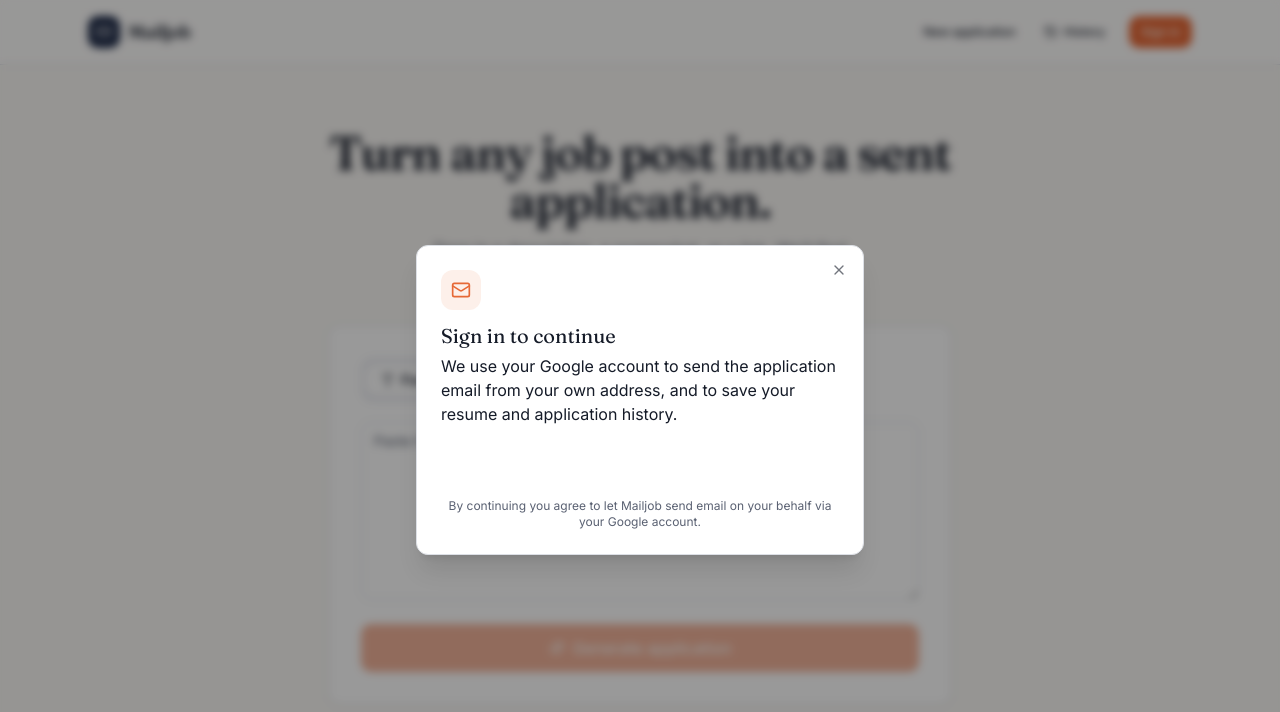
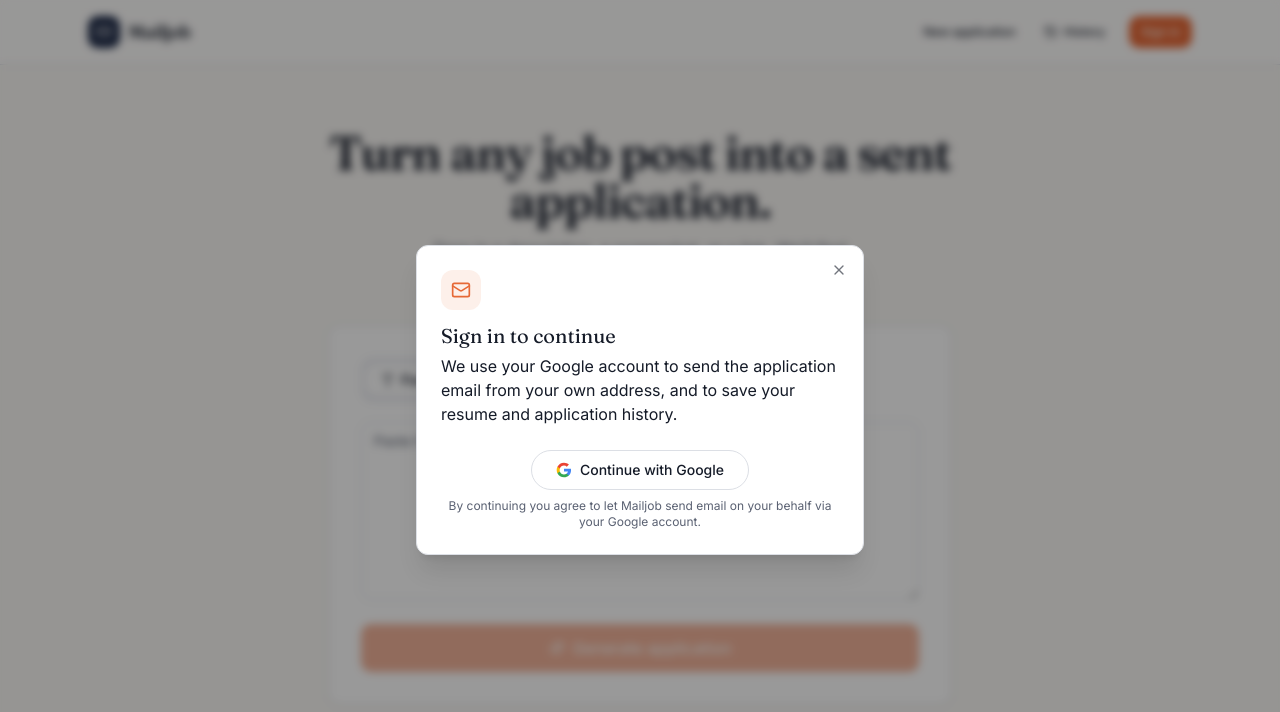
Before and after one commit to daminisingh-9761/SendEmail_fe, a React (Vite) app: page / in a window 1280 px wide. Both pictures are taken after a click on the button "Sign in". Shown: the top 712 px of the page. Built offline with nearby package versions, Linux system fonts and the light colour scheme; no server answers.

Commit message:
mail sent code

```diff
--- a/src/components/EmailEditor.tsx
+++ b/src/components/EmailEditor.tsx
@@ -11,9 +11,11 @@ import { Badge } from "@/components/ui/badge";
 import { Label } from "@/components/ui/label";
 import { useDraftStore } from "@/store/applicationStore";
 import { useResumeStore } from "@/store/resumeStore";
-import { applicationApi } from "@/lib/api";
+import { useAuthStore } from "@/store/authStore";
+import { applicationApi, authApi } from "@/lib/api";
 import { toast } from "@/components/ui/toaster";
-import { Send, Paperclip, MapPin, Building2, AlertCircle, Loader2 } from "lucide-react";
+import { Send, Paperclip, MapPin, Building2, AlertCircle, Loader2, Mail } from "lucide-react";
+import { useGoogleLogin } from "@react-oauth/google";
 
 const schema = z.object({
   recipientEmail: z.string().email("Enter a valid email address"),
@@ -25,8 +27,33 @@ type FormValues = z.infer<typeof schema>;
 export default function EmailEditor() {
   const { extractedJob, generatedEmail, recipientEmail, reset } = useDraftStore();
   const { resumes, selectedResumeId } = useResumeStore();
+  const { user, setSession } = useAuthStore();
   const [sending, setSending] = useState(false);
   const [sent, setSent] = useState(false);
+  const [connectingGmail, setConnectingGmail] = useState(false);
+
+  const connectGmail = useGoogleLogin({
+    flow: "auth-code",
+    scope: [
+      "openid",
+      "email",
+      "profile",
+      "https://www.googleapis.com/auth/gmail.send",
+    ].join(" "),
+    onSuccess: async (codeResponse) => {
+      setConnectingGmail(true);
+      try {
+        const { user: updatedUser, token } = await authApi.googleLogin({ code: codeResponse.code });
+        setSession(updatedUser, token);
+        toast({ title: "Gmail connected", description: "You can now send emails.", variant: "success" });
+      } catch {
+        toast({ title: "Failed to connect Gmail", description: "Please try again.", variant: "error" });
+      } finally {
+        setConnectingGmail(false);
+      }
+    },
+    onError: () => toast({ title: "Gmail connection failed", variant: "error" }),
+  });
 
   const resume = resumes.find((r) => r.id === selectedResumeId);
 
@@ -130,10 +157,17 @@ export default function EmailEditor() {
             </div>
 
             <div className="flex gap-3 pt-2">
-              <Button type="submit" variant="accent" size="lg" className="flex-1 gap-2" disabled={sending || sent}>
-                {sending ? <Loader2 className="h-4 w-4 animate-spin" /> : <Send className="h-4 w-4" />}
-                {sent ? "Sent" : sending ? "Sending…" : "Send email"}
-              </Button>
+              {!user?.hasGmailAccess ? (
+                <Button type="button" variant="accent" size="lg" className="flex-1 gap-2" disabled={connectingGmail} onClick={() => connectGmail()}>
+                  {connectingGmail ? <Loader2 className="h-4 w-4 animate-spin" /> : <Mail className="h-4 w-4" />}
+                  {connectingGmail ? "Connecting…" : "Connect Gmail to Send"}
+                </Button>
+              ) : (
+                <Button type="submit" variant="accent" size="lg" className="flex-1 gap-2" disabled={sending || sent}>
+                  {sending ? <Loader2 className="h-4 w-4 animate-spin" /> : <Send className="h-4 w-4" />}
+                  {sent ? "Sent" : sending ? "Sending…" : "Send email"}
+                </Button>
+              )}
               <Button type="button" variant="outline" size="lg" onClick={reset}>
                 Start over
               </Button>
--- a/src/components/JobInputCard.tsx
+++ b/src/components/JobInputCard.tsx
@@ -31,7 +31,7 @@ export default function JobInputCard() {
     if (tab === "file" && file) generate({ type: "file", file });
   }
 
-  const canGenerate = (tab === "text" && text.trim().length > 20) || (tab === "url" && url.trim().length > 5) || (tab === "file" && !!file);
+  const canGenerate = (tab === "text" && text.trim().length > 0) || (tab === "url" && url.trim().length > 0) || (tab === "file" && !!file);
 
   return (
     <Card className="border-border/80 shadow-sm">
--- a/src/components/LoginModal.tsx
+++ b/src/components/LoginModal.tsx
@@ -1,4 +1,4 @@
-import { GoogleLogin, type CredentialResponse } from "@react-oauth/google";
+import { useGoogleLogin } from "@react-oauth/google";
 import { Dialog, DialogContent, DialogHeader, DialogTitle, DialogDescription } from "@/components/ui/dialog";
 import { useUiStore } from "@/store/uiStore";
 import { useAuthStore } from "@/store/authStore";
@@ -6,18 +6,24 @@ import { authApi, resumeApi } from "@/lib/api";
 import { useResumeStore } from "@/store/resumeStore";
 import { toast } from "@/components/ui/toaster";
 import { Mail } from "lucide-react";
+import { Button } from "@/components/ui/button";
 
 export default function LoginModal() {
   const { loginModalOpen, closeLogin, pendingAction, openResumeModal, clearPending } = useUiStore();
   const { setSession } = useAuthStore();
   const { setResumes } = useResumeStore();
 
-  async function handleSuccess(cred: CredentialResponse) {
-    if (!cred.credential) return;
+  const login = useGoogleLogin({
+    flow: "auth-code",
+    scope: [
+      "openid",
+      "email",
+      "profile",
+      "https://www.googleapis.com/auth/gmail.send",
+    ].join(" "),
+    onSuccess: async (codeResponse) => {
       try {
-      // Backend verifies the Google ID token, creates/finds the user,
-      // and returns our own session token.
-      const { user, token } = await authApi.googleLogin(cred.credential);
+        const { user, token } = await authApi.googleLogin({ code: codeResponse.code });
         setSession(user, token);
         closeLogin();
         toast({ title: `Welcome, ${user.name.split(" ")[0]}`, variant: "success" });
@@ -35,7 +41,9 @@ export default function LoginModal() {
       } catch {
         toast({ title: "Sign-in failed", description: "Please try again.", variant: "error" });
       }
-  }
+    },
+    onError: () => toast({ title: "Sign-in failed", variant: "error" }),
+  });
 
   return (
     <Dialog open={loginModalOpen} onOpenChange={(o) => !o && closeLogin()}>
@@ -52,13 +60,15 @@ export default function LoginModal() {
         </DialogHeader>
 
         <div className="flex justify-center py-2">
-          <GoogleLogin
-            onSuccess={handleSuccess}
-            onError={() => toast({ title: "Sign-in failed", variant: "error" })}
-            shape="pill"
-            theme="outline"
-            text="continue_with"
-          />
+          <Button onClick={() => login()} variant="outline" className="rounded-full px-6 gap-2">
+            <svg className="h-4 w-4" viewBox="0 0 24 24">
+              <path d="M22.56 12.25c0-.78-.07-1.53-.2-2.25H12v4.26h5.92c-.26 1.37-1.04 2.53-2.21 3.31v2.77h3.57c2.08-1.92 3.28-4.74 3.28-8.09z" fill="#4285F4" />
+              <path d="M12 23c2.97 0 5.46-.98 7.28-2.66l-3.57-2.77c-.98.66-2.23 1.06-3.71 1.06-2.86 0-5.29-1.93-6.16-4.53H2.18v2.84C3.99 20.53 7.7 23 12 23z" fill="#34A853" />
+              <path d="M5.84 14.09c-.22-.66-.35-1.36-.35-2.09s.13-1.43.35-2.09V7.07H2.18C1.43 8.55 1 10.22 1 12s.43 3.45 1.18 4.93l2.85-2.22.81-.62z" fill="#FBBC05" />
+              <path d="M12 5.38c1.62 0 3.06.56 4.21 1.64l3.15-3.15C17.45 2.09 14.97 1 12 1 7.7 1 3.99 3.47 2.18 7.07l3.66 2.84c.87-2.6 3.3-4.53 6.16-4.53z" fill="#EA4335" />
+            </svg>
+            Continue with Google
+          </Button>
         </div>
         <p className="text-center text-xs text-muted-foreground">
           By continuing you agree to let Mailjob send email on your behalf via your Google account.
--- a/src/lib/api.ts
+++ b/src/lib/api.ts
@@ -14,8 +14,8 @@ api.interceptors.request.use((config) => {
 
 // --- Auth ---
 export const authApi = {
-  googleLogin: (idToken: string) =>
-    api.post("/auth/google", { id_token: idToken }).then((r) => r.data),
+  googleLogin: (payload: { id_token?: string; code?: string }) =>
+    api.post("/auth/google", payload).then((r) => r.data),
   me: () => api.get("/auth/me").then((r) => r.data),
   logout: () => api.post("/auth/logout").then((r) => r.data),
 };
--- a/src/types/index.ts
+++ b/src/types/index.ts
@@ -3,6 +3,7 @@ export type AuthUser = {
   name: string;
   email: string;
   avatarUrl?: string;
+  hasGmailAccess?: boolean;
 };
 
 export type Resume = {
```
Lines whose indentation alone changed are shown as unchanged.
